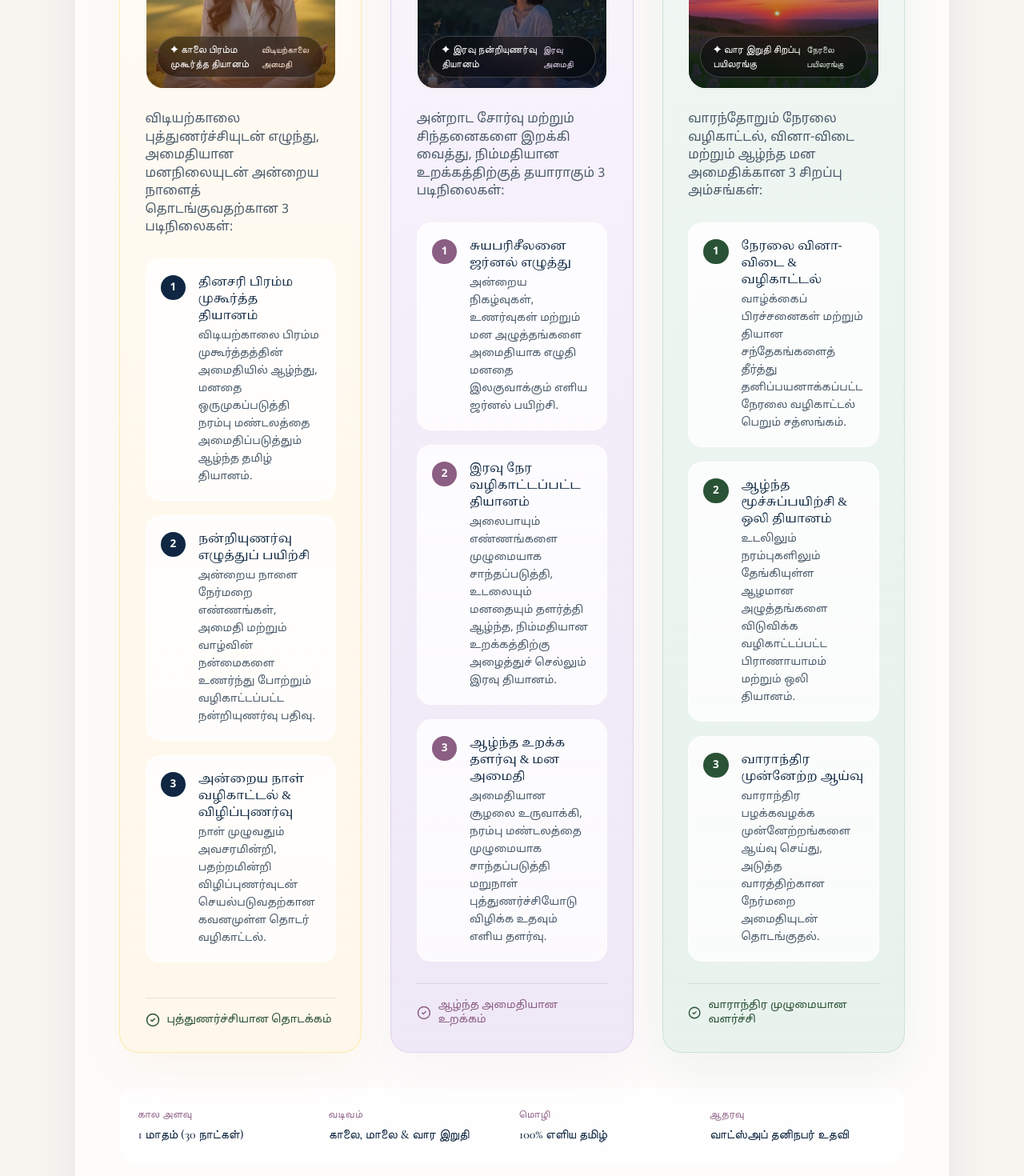
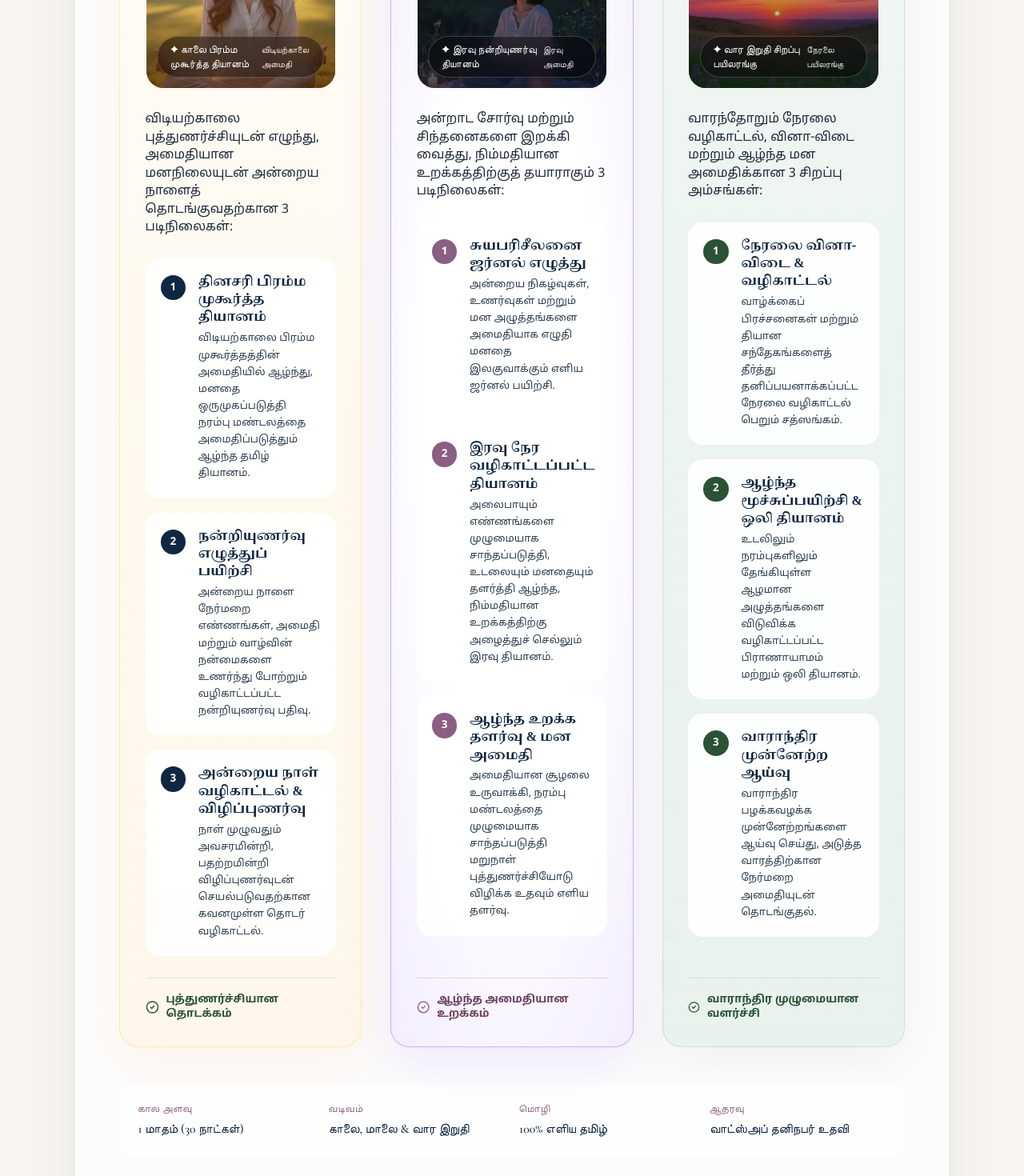
Before and after one commit to sridharis16042007-collab/peacebuddy-tamil, a Next.js app: page /programs in a window 1280 px wide. Shown: the part 1180-2650 px from the top of the page at 80% size. Built offline with nearby package versions, Linux system fonts and the light colour scheme.

Commit message:
Apply custom purple radial vignette gradient and bold typography to sessions

```diff
--- a/app/programs/page.tsx
+++ b/app/programs/page.tsx
@@ -116,7 +116,7 @@ export default function ProgramsPage() {
                     <span className="text-[11px] font-semibold uppercase tracking-wider text-[#8B5E83]">
                       {lang === 'ta' ? 'அமர்வு 1' : 'Session 1'}
                     </span>
-                    <h3 className="text-xl sm:text-2xl font-serif font-medium text-[#0F2742]">
+                    <h3 className="text-xl sm:text-2xl font-serif font-semibold text-[#0F2742]">
                       {lang === 'ta' ? 'காலை அமர்வு' : 'Morning Session'}
                     </h3>
                   </div>
@@ -145,7 +145,7 @@ export default function ProgramsPage() {
                   </div>
                 </div>
 
-                <p className="text-xs sm:text-sm text-[#4A5A6A] mb-6 leading-relaxed">
+                <p className="text-xs sm:text-sm font-medium text-[#1E293B] mb-6 leading-relaxed">
                   {lang === 'ta'
                     ? 'விடியற்காலை புத்துணர்ச்சியுடன் எழுந்து, அமைதியான மனநிலையுடன் அன்றைய நாளைத் தொடங்குவதற்கான 3 படிநிலைகள்:'
                     : 'Awaken with serene clarity and ground your day with these 3 ordered morning steps:'}
@@ -154,17 +154,17 @@ export default function ProgramsPage() {
                 {/* Ordered Steps List */}
                 <div className="space-y-4">
                   {/* Step 1: Brahma Muhurtham Meditation */}
-                  <div className="flex items-start gap-3.5 p-4 rounded-[18px] bg-white/80 border border-white/90 shadow-xs">
+                  <div className="flex items-start gap-3.5 p-4 rounded-[18px] bg-white/90 backdrop-blur-sm border border-white shadow-xs">
                     <span className="w-7 h-7 rounded-full bg-[#0F2742] text-white text-xs font-bold flex items-center justify-center flex-shrink-0 mt-0.5 shadow-xs">
                       1
                     </span>
                     <div>
-                      <h4 className="text-[15px] font-serif font-medium text-[#0F2742]">
+                      <h4 className="text-[16px] font-serif font-semibold text-[#0F2742]">
                         {lang === 'ta'
                           ? 'தினசரி பிரம்ம முகூர்த்த தியானம்'
                           : 'Daily Brahma Muhurtham Meditation'}
                       </h4>
-                      <p className="text-xs text-[#4A5A6A] mt-1 leading-relaxed">
+                      <p className="text-[13px] text-[#2D3F50] font-medium mt-1 leading-relaxed">
                         {lang === 'ta'
                           ? 'விடியற்காலை பிரம்ம முகூர்த்தத்தின் அமைதியில் ஆழ்ந்து, மனதை ஒருமுகப்படுத்தி நரம்பு மண்டலத்தை அமைதிப்படுத்தும் ஆழ்ந்த தமிழ் தியானம்.'
                           : 'Early morning meditation in the stillness of Brahma Muhurtham to quiet mental noise and center your nervous system.'}
@@ -173,17 +173,17 @@ export default function ProgramsPage() {
                   </div>
 
                   {/* Step 2: Gratitude Writing */}
-                  <div className="flex items-start gap-3.5 p-4 rounded-[18px] bg-white/80 border border-white/90 shadow-xs">
+                  <div className="flex items-start gap-3.5 p-4 rounded-[18px] bg-white/90 backdrop-blur-sm border border-white shadow-xs">
                     <span className="w-7 h-7 rounded-full bg-[#0F2742] text-white text-xs font-bold flex items-center justify-center flex-shrink-0 mt-0.5 shadow-xs">
                       2
                     </span>
                     <div>
-                      <h4 className="text-[15px] font-serif font-medium text-[#0F2742]">
+                      <h4 className="text-[16px] font-serif font-semibold text-[#0F2742]">
                         {lang === 'ta'
                           ? 'நன்றியுணர்வு எழுத்துப் பயிற்சி'
                           : 'Gratitude Writing'}
                       </h4>
-                      <p className="text-xs text-[#4A5A6A] mt-1 leading-relaxed">
+                      <p className="text-[13px] text-[#2D3F50] font-medium mt-1 leading-relaxed">
                         {lang === 'ta'
                           ? 'அன்றைய நாளை நேர்மறை எண்ணங்கள், அமைதி மற்றும் வாழ்வின் நன்மைகளை உணர்ந்து போற்றும் வழிகாட்டப்பட்ட நன்றியுணர்வு பதிவு.'
                           : 'Structured gratitude prompts to cultivate positive emotional resonance and ground your heart before the day begins.'}
@@ -192,17 +192,17 @@ export default function ProgramsPage() {
                   </div>
 
                   {/* Step 3: Day Follow-up */}
-                  <div className="flex items-start gap-3.5 p-4 rounded-[18px] bg-white/80 border border-white/90 shadow-xs">
+                  <div className="flex items-start gap-3.5 p-4 rounded-[18px] bg-white/90 backdrop-blur-sm border border-white shadow-xs">
                     <span className="w-7 h-7 rounded-full bg-[#0F2742] text-white text-xs font-bold flex items-center justify-center flex-shrink-0 mt-0.5 shadow-xs">
                       3
                     </span>
                     <div>
-                      <h4 className="text-[15px] font-serif font-medium text-[#0F2742]">
+                      <h4 className="text-[16px] font-serif font-semibold text-[#0F2742]">
                         {lang === 'ta'
                           ? 'அன்றைய நாள் வழிகாட்டல் & விழிப்புணர்வு'
                           : 'Day Follow-up & Mindful Intentions'}
                       </h4>
-                      <p className="text-xs text-[#4A5A6A] mt-1 leading-relaxed">
+                      <p className="text-[13px] text-[#2D3F50] font-medium mt-1 leading-relaxed">
                         {lang === 'ta'
                           ? 'நாள் முழுவதும் அவசரமின்றி, பதற்றமின்றி விழிப்புணர்வுடன் செயல்படுவதற்கான கவனமுள்ள தொடர் வழிகாட்டல்.'
                           : 'Setting conscious daily intentions and gentle reminders to prevent overthinking throughout work and daily tasks.'}
@@ -212,25 +212,30 @@ export default function ProgramsPage() {
                 </div>
               </div>
 
-              <div className="mt-6 pt-4 border-t border-[#0F2742]/10 flex items-center gap-2 text-xs text-[#2A5235] font-medium">
+              <div className="mt-6 pt-4 border-t border-[#0F2742]/10 flex items-center gap-2 text-xs text-[#2A5235] font-semibold">
                 <CheckCircle2 className="w-4 h-4 text-[#2A5235]" />
                 <span>{lang === 'ta' ? 'புத்துணர்ச்சியான தொடக்கம்' : 'Energizing, mindful start'}</span>
               </div>
             </div>
 
-            {/* 2. EVENING SESSION */}
-            <div className="rounded-[24px] p-6 sm:p-7 bg-gradient-to-b from-[#FAF7FD] via-[#F3EDF9] to-[#EBE2F5]/80 border border-[#E0D0EB]/90 shadow-[0_20px_60px_rgba(139,94,131,0.06)] flex flex-col justify-between relative overflow-hidden">
+            {/* 2. EVENING SESSION (Matching user's soft purple gradient & bold text) */}
+            <div
+              className="rounded-[24px] p-6 sm:p-7 border border-[#BFA7FF]/85 shadow-[0_20px_60px_rgba(180,150,250,0.20)] flex flex-col justify-between relative overflow-hidden"
+              style={{
+                background: 'radial-gradient(125% 105% at 50% 50%, #FFFFFF 28%, #F2EBFE 65%, #CBB3FE 100%)',
+              }}
+            >
               <div>
                 {/* Session Header */}
                 <div className="flex items-center gap-3 mb-6">
-                  <div className="p-3 rounded-full bg-[#E8D7F1] text-[#8B5E83] flex-shrink-0">
+                  <div className="p-3 rounded-full bg-[#E8D7F1] text-[#8B5E83] flex-shrink-0 shadow-xs">
                     <Moon className="w-6 h-6" />
                   </div>
                   <div>
                     <span className="text-[11px] font-semibold uppercase tracking-wider text-[#8B5E83]">
                       {lang === 'ta' ? 'அமர்வு 2' : 'Session 2'}
                     </span>
-                    <h3 className="text-xl sm:text-2xl font-serif font-medium text-[#0F2742]">
+                    <h3 className="text-xl sm:text-2xl font-serif font-semibold text-[#0F2742]">
                       {lang === 'ta' ? 'மாலை அமர்வு' : 'Evening Session'}
                     </h3>
                   </div>
@@ -259,7 +264,7 @@ export default function ProgramsPage() {
                   </div>
                 </div>
 
-                <p className="text-xs sm:text-sm text-[#4A5A6A] mb-6 leading-relaxed">
+                <p className="text-xs sm:text-sm font-medium text-[#1E293B] mb-6 leading-relaxed">
                   {lang === 'ta'
                     ? 'அன்றாட சோர்வு மற்றும் சிந்தனைகளை இறக்கி வைத்து, நிம்மதியான உறக்கத்திற்குத் தயாராகும் 3 படிநிலைகள்:'
                     : 'Decompress from the day’s stress and ease into deep, tranquil rest with these 3 ordered evening steps:'}
@@ -268,17 +273,17 @@ export default function ProgramsPage() {
                 {/* Ordered Steps List */}
                 <div className="space-y-4">
                   {/* Step 1: Journal Writing */}
-                  <div className="flex items-start gap-3.5 p-4 rounded-[18px] bg-white/80 border border-white/90 shadow-xs">
+                  <div className="flex items-start gap-3.5 p-4 rounded-[18px] bg-white/90 backdrop-blur-sm border border-white shadow-xs">
                     <span className="w-7 h-7 rounded-full bg-[#8B5E83] text-white text-xs font-bold flex items-center justify-center flex-shrink-0 mt-0.5 shadow-xs">
                       1
                     </span>
                     <div>
-                      <h4 className="text-[15px] font-serif font-medium text-[#0F2742]">
+                      <h4 className="text-[16px] font-serif font-semibold text-[#0F2742]">
                         {lang === 'ta'
                           ? 'சுயபரிசீலனை ஜர்னல் எழுத்து'
                           : 'Journal Writing'}
                       </h4>
-                      <p className="text-xs text-[#4A5A6A] mt-1 leading-relaxed">
+                      <p className="text-[13px] text-[#2D3F50] font-medium mt-1 leading-relaxed">
                         {lang === 'ta'
                           ? 'அன்றைய நிகழ்வுகள், உணர்வுகள் மற்றும் மன அழுத்தங்களை அமைதியாக எழுதி மனதை இலகுவாக்கும் எளிய ஜர்னல் பயிற்சி.'
                           : 'Quiet reflection on the day to untangle emotional tension, release lingering thoughts, and achieve mental clarity.'}
@@ -287,17 +292,17 @@ export default function ProgramsPage() {
                   </div>
 
                   {/* Step 2: Night Guided Meditation */}
-                  <div className="flex items-start gap-3.5 p-4 rounded-[18px] bg-white/80 border border-white/90 shadow-xs">
+                  <div className="flex items-start gap-3.5 p-4 rounded-[18px] bg-white/90 backdrop-blur-sm border border-white shadow-xs">
                     <span className="w-7 h-7 rounded-full bg-[#8B5E83] text-white text-xs font-bold flex items-center justify-center flex-shrink-0 mt-0.5 shadow-xs">
                       2
                     </span>
                     <div>
-                      <h4 className="text-[15px] font-serif font-medium text-[#0F2742]">
+                      <h4 className="text-[16px] font-serif font-semibold text-[#0F2742]">
                         {lang === 'ta'
                           ? 'இரவு நேர வழிகாட்டப்பட்ட தியானம்'
                           : 'Night Guided Meditation'}
                       </h4>
-                      <p className="text-xs text-[#4A5A6A] mt-1 leading-relaxed">
+                      <p className="text-[13px] text-[#2D3F50] font-medium mt-1 leading-relaxed">
                         {lang === 'ta'
                           ? 'அலைபாயும் எண்ணங்களை முழுமையாக சாந்தப்படுத்தி, உடலையும் மனதையும் தளர்த்தி ஆழ்ந்த, நிம்மதியான உறக்கத்திற்கு அழைத்துச் செல்லும் இரவு தியானம்.'
                           : 'Somatic calming meditation to halt racing thoughts, relax muscle tension, and welcome deep restorative sleep.'}
@@ -306,17 +311,17 @@ export default function ProgramsPage() {
                   </div>
 
                   {/* Step 3: Somatic Wind-down & Restful Sleep Sanctuary */}
-                  <div className="flex items-start gap-3.5 p-4 rounded-[18px] bg-white/80 border border-white/90 shadow-xs">
+                  <div className="flex items-start gap-3.5 p-4 rounded-[18px] bg-white/90 backdrop-blur-sm border border-white shadow-xs">
                     <span className="w-7 h-7 rounded-full bg-[#8B5E83] text-white text-xs font-bold flex items-center justify-center flex-shrink-0 mt-0.5 shadow-xs">
                       3
                     </span>
                     <div>
-                      <h4 className="text-[15px] font-serif font-medium text-[#0F2742]">
+                      <h4 className="text-[16px] font-serif font-semibold text-[#0F2742]">
                         {lang === 'ta'
                           ? 'ஆழ்ந்த உறக்க தளர்வு & மன அமைதி'
                           : 'Somatic Wind-down & Sleep Sanctuary'}
                       </h4>
-                      <p className="text-xs text-[#4A5A6A] mt-1 leading-relaxed">
+                      <p className="text-[13px] text-[#2D3F50] font-medium mt-1 leading-relaxed">
                         {lang === 'ta'
                           ? 'அமைதியான சூழலை உருவாக்கி, நரம்பு மண்டலத்தை முழுமையாக சாந்தப்படுத்தி மறுநாள் புத்துணர்ச்சியோடு விழிக்க உதவும் எளிய தளர்வு.'
                           : 'Gentle nervous system down-regulation to quiet racing thoughts and ease into deep, restorative sleep effortlessly.'}
@@ -326,7 +331,7 @@ export default function ProgramsPage() {
                 </div>
               </div>
 
-              <div className="mt-6 pt-4 border-t border-[#0F2742]/10 flex items-center gap-2 text-xs text-[#8B5E83] font-medium">
+              <div className="mt-6 pt-4 border-t border-[#8B5E83]/20 flex items-center gap-2 text-xs text-[#6B3E63] font-semibold">
                 <CheckCircle2 className="w-4 h-4 text-[#8B5E83]" />
                 <span>{lang === 'ta' ? 'ஆழ்ந்த அமைதியான உறக்கம்' : 'Restorative, peaceful sleep'}</span>
               </div>
@@ -344,7 +349,7 @@ export default function ProgramsPage() {
                     <span className="text-[11px] font-semibold uppercase tracking-wider text-[#2A5235]">
                       {lang === 'ta' ? 'அமர்வு 3' : 'Session 3'}
                     </span>
-                    <h3 className="text-xl sm:text-2xl font-serif font-medium text-[#0F2742]">
+                    <h3 className="text-xl sm:text-2xl font-serif font-semibold text-[#0F2742]">
                       {lang === 'ta' ? 'வார இறுதி பயிலரங்குகள்' : 'Weekend Workshops'}
                     </h3>
                   </div>
@@ -372,7 +377,7 @@ export default function ProgramsPage() {
                   </div>
                 </div>
 
-                <p className="text-xs sm:text-sm text-[#4A5A6A] mb-6 leading-relaxed">
+                <p className="text-xs sm:text-sm font-medium text-[#1E293B] mb-6 leading-relaxed">
                   {lang === 'ta'
                     ? 'வாரந்தோறும் நேரலை வழிகாட்டல், வினா-விடை மற்றும் ஆழ்ந்த மன அமைதிக்கான 3 சிறப்பு அம்சங்கள்:'
                     : 'Deepen your transformation with interactive weekend intensives and mentor guidance:'}
@@ -381,17 +386,17 @@ export default function ProgramsPage() {
                 {/* Ordered Steps List */}
                 <div className="space-y-4">
                   {/* Step 1: Live Interactive Q&A */}
-                  <div className="flex items-start gap-3.5 p-4 rounded-[18px] bg-white/80 border border-white/90 shadow-xs">
+                  <div className="flex items-start gap-3.5 p-4 rounded-[18px] bg-white/90 backdrop-blur-sm border border-white shadow-xs">
                     <span className="w-7 h-7 rounded-full bg-[#2A5235] text-white text-xs font-bold flex items-center justify-center flex-shrink-0 mt-0.5 shadow-xs">
                       1
                     </span>
                     <div>
-                      <h4 className="text-[15px] font-serif font-medium text-[#0F2742]">
+                      <h4 className="text-[16px] font-serif font-semibold text-[#0F2742]">
                         {lang === 'ta'
                           ? 'நேரலை வினா-விடை & வழிகாட்டல்'
                           : 'Live Interactive Q&A & Mentoring'}
                       </h4>
-                      <p className="text-xs text-[#4A5A6A] mt-1 leading-relaxed">
+                      <p className="text-[13px] text-[#2D3F50] font-medium mt-1 leading-relaxed">
                         {lang === 'ta'
                           ? 'வாழ்க்கைப் பிரச்சனைகள் மற்றும் தியான சந்தேகங்களைத் தீர்த்து தனிப்பயனாக்கப்பட்ட நேரலை வழிகாட்டல் பெறும் சத்ஸங்கம்.'
                           : 'Open group Satsang to resolve personal life dilemmas, deepen meditation, and receive direct 1-on-1 guidance.'}
@@ -400,17 +405,17 @@ export default function ProgramsPage() {
                   </div>
 
                   {/* Step 2: Somatic Breathwork & Sound Healing */}
-                  <div className="flex items-start gap-3.5 p-4 rounded-[18px] bg-white/80 border border-white/90 shadow-xs">
+                  <div className="flex items-start gap-3.5 p-4 rounded-[18px] bg-white/90 backdrop-blur-sm border border-white shadow-xs">
                     <span className="w-7 h-7 rounded-full bg-[#2A5235] text-white text-xs font-bold flex items-center justify-center flex-shrink-0 mt-0.5 shadow-xs">
                       2
                     </span>
                     <div>
-                      <h4 className="text-[15px] font-serif font-medium text-[#0F2742]">
+                      <h4 className="text-[16px] font-serif font-semibold text-[#0F2742]">
                         {lang === 'ta'
                           ? 'ஆழ்ந்த மூச்சுப்பயிற்சி & ஒலி தியானம்'
                           : 'Somatic Breathwork & Sound Bath'}
                       </h4>
-                      <p className="text-xs text-[#4A5A6A] mt-1 leading-relaxed">
+                      <p className="text-[13px] text-[#2D3F50] font-medium mt-1 leading-relaxed">
                         {lang === 'ta'
                           ? 'உடலிலும் நரம்புகளிலும் தேங்கியுள்ள ஆழமான அழுத்தங்களை விடுவிக்க வழிகாட்டப்பட்ட பிராணாயாமம் மற்றும் ஒலி தியானம்.'
                           : 'Therapeutic pranayama and resonance sound frequencies to release stored stress and emotional blocks.'}
@@ -419,17 +424,17 @@ export default function ProgramsPage() {
                   </div>
 
                   {/* Step 3: Weekly Habit Review & Accountability */}
-                  <div className="flex items-start gap-3.5 p-4 rounded-[18px] bg-white/80 border border-white/90 shadow-xs">
+                  <div className="flex items-start gap-3.5 p-4 rounded-[18px] bg-white/90 backdrop-blur-sm border border-white shadow-xs">
                     <span className="w-7 h-7 rounded-full bg-[#2A5235] text-white text-xs font-bold flex items-center justify-center flex-shrink-0 mt-0.5 shadow-xs">
                       3
                     </span>
                     <div>
-                      <h4 className="text-[15px] font-serif font-medium text-[#0F2742]">
+                      <h4 className="text-[16px] font-serif font-semibold text-[#0F2742]">
                         {lang === 'ta'
                           ? 'வாராந்திர முன்னேற்ற ஆய்வு'
                           : 'Weekly Habit Review & Accountability'}
                       </h4>
-                      <p className="text-xs text-[#4A5A6A] mt-1 leading-relaxed">
+                      <p className="text-[13px] text-[#2D3F50] font-medium mt-1 leading-relaxed">
                         {lang === 'ta'
                           ? 'வாராந்திர பழக்கவழக்க முன்னேற்றங்களை ஆய்வு செய்து, அடுத்த வாரத்திற்கான நேர்மறை அமைதியுடன் தொடங்குதல்.'
                           : 'Milestone check-ins, mindful group reflection, and setting conscious intentions for the coming week.'}
@@ -439,7 +444,7 @@ export default function ProgramsPage() {
                 </div>
               </div>
 
-              <div className="mt-6 pt-4 border-t border-[#0F2742]/10 flex items-center gap-2 text-xs text-[#2A5235] font-medium">
+              <div className="mt-6 pt-4 border-t border-[#0F2742]/10 flex items-center gap-2 text-xs text-[#2A5235] font-semibold">
                 <CheckCircle2 className="w-4 h-4 text-[#2A5235]" />
                 <span>{lang === 'ta' ? 'வாராந்திர முழுமையான வளர்ச்சி' : 'Transformational weekend growth'}</span>
               </div>
```
